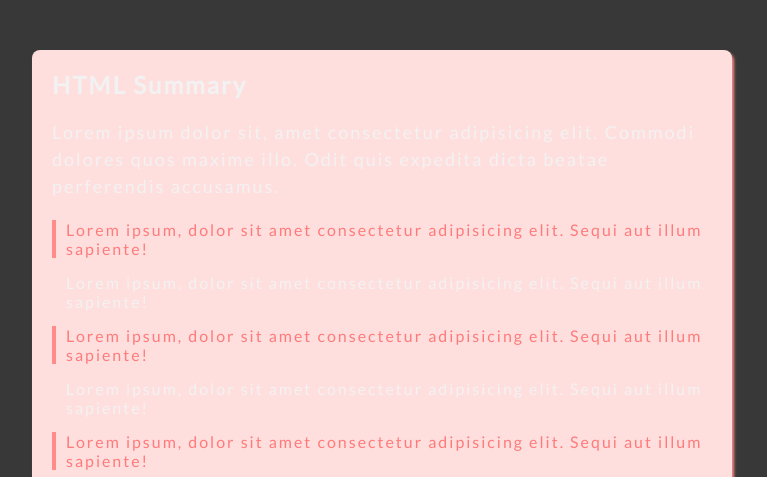
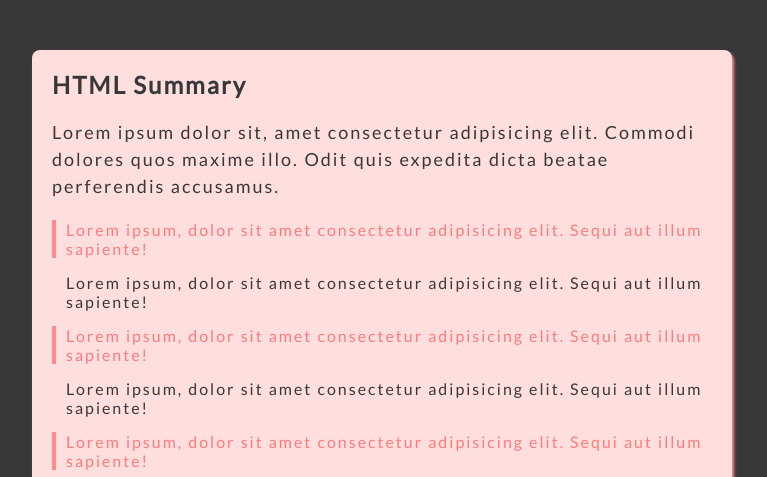
Before and after one commit to coderGan315/html-css-basics-practice, a plain HTML site: page index.html in a window 1280 px wide. Shown: the part 323-800 px from the top of the page, without its empty margins (258-1025 px from the left). Drawn offline with Linux system fonts and the light colour scheme.

Commit message:
adjust the text color for visibility purpose in the main section

```diff
--- a/style/style.css
+++ b/style/style.css
@@ -44,6 +44,7 @@ header > img {
 
 main {
   background-color: #ffdede;
+  color: #383838;
   width: 700px;
   margin: 0 auto 50px auto;
   border-radius: 8px;
```
